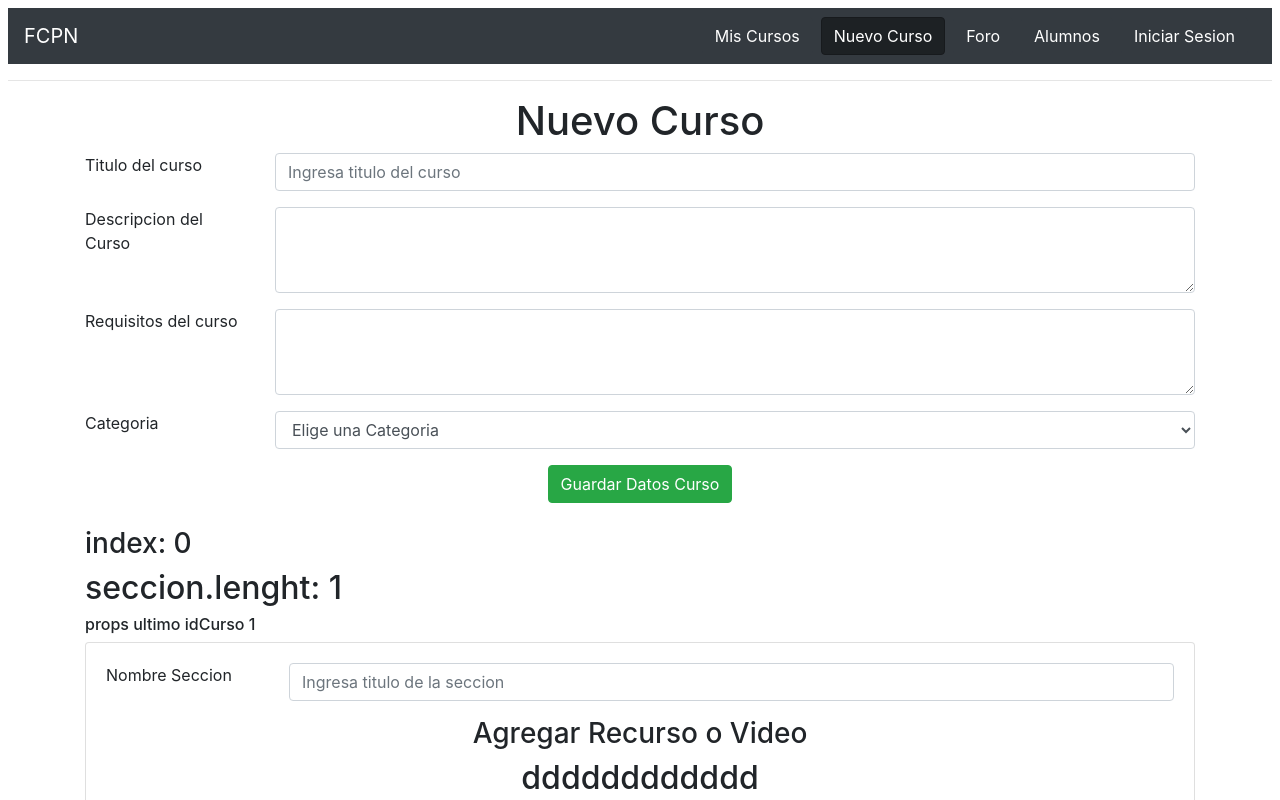
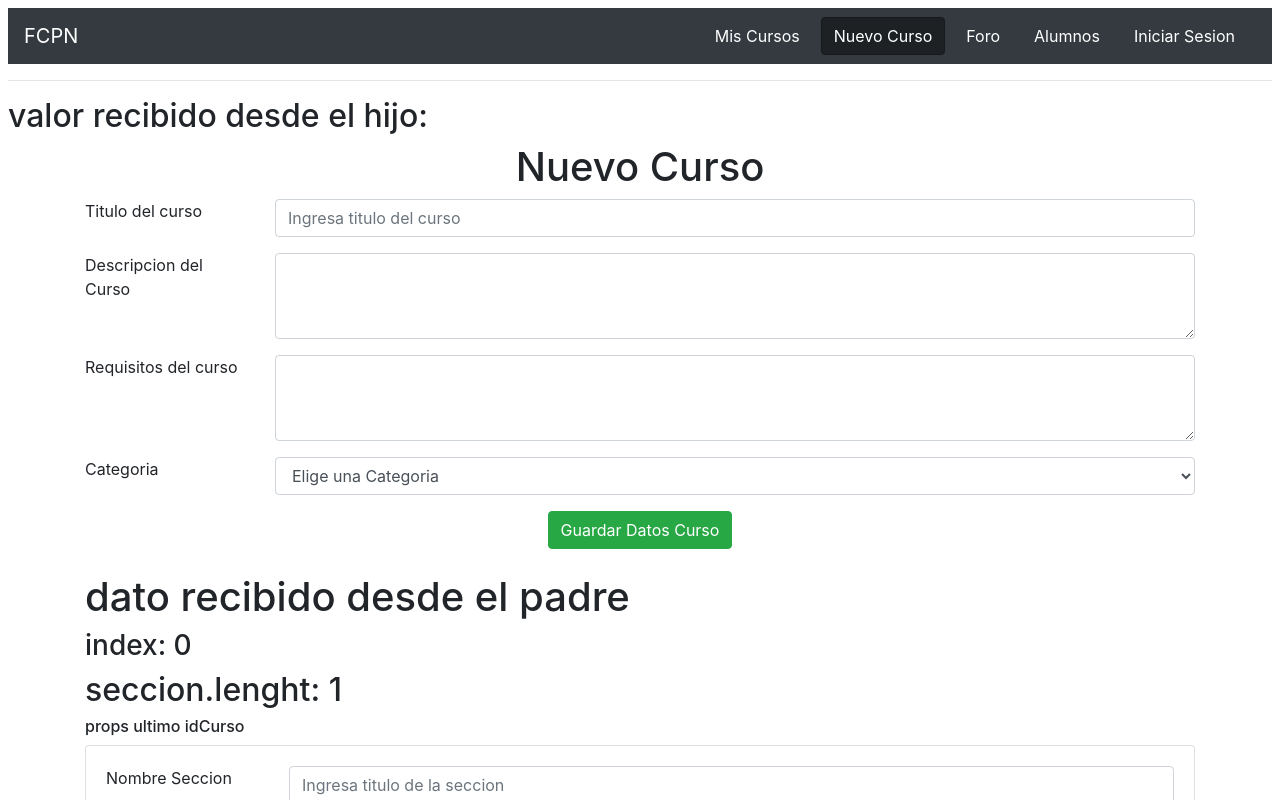
Before and after one commit to Marisabel-Condori/UF-CPN, a React (Create React App) app: page /NuevoCurso in a window 1280 px wide. Shown: the top 800 px of the page. Built offline with nearby package versions, Linux system fonts and the light colour scheme.

Commit message:
envia datos del hijo al padre funcionando

```diff
--- a/src/components/customs/NuevoCursoDatos.jsx
+++ b/src/components/customs/NuevoCursoDatos.jsx
@@ -10,8 +10,11 @@ const NuevoCursoDatos = ({functionP} ) => {
     const [idChild, setIdChild] = useState(null)
 
     useEffect(()=>{
-        functionP(idChild)
-    }, [functionP, idChild])
+        if (idChild) {
+            console.log('mostrnado idchild useEfect: '+idChild);
+            functionP(idChild)
+        }
+    }, [idChild])
 
     const { register, formState: { errors }, handleSubmit } = useForm();
 
--- a/src/components/customs/SeccionesCurso.jsx
+++ b/src/components/customs/SeccionesCurso.jsx
@@ -3,10 +3,10 @@ import shortid from 'shortid'
 
 import SeccionCurso from './SeccionCurso'
 
-const SeccionesCurso = (props) => {
+const SeccionesCurso = ({idCursoP}) => {
+  console.log('dato recibido desde el padre: '+idCursoP);
 
    const [seccionLista, setSeccionLista] = useState([<SeccionCurso />])
-  //const [seccionLista, setSeccionLista] = useState([])
 
   const agregaNuevaSeccion = () => {
     console.log('adicionando seccioooooooon a la lista')
@@ -22,13 +22,14 @@ const SeccionesCurso = (props) => {
 
   return (
     <div>
+      <h1>dato recibido desde el padre {idCursoP}</h1>
       {
         seccionLista.map((seccion, index) => (
           <div key={index}>
             <h3>index: {index}</h3>
             <h2>seccion.lenght: {seccionLista.length}</h2>
             {/* <h2>{seccion.id}</h2> */}
-            <SeccionCurso idCurso={props.idCurso} />
+            <SeccionCurso idCurso={idCursoP} />
             {
               seccionLista.length > 1 && (
                 <button type='button' className='btn btn-danger my-2' onClick={() => eliminarSeccion(seccion.id)}>Eliminar seccion</button>
--- a/src/components/pages/NuevoCurso.jsx
+++ b/src/components/pages/NuevoCurso.jsx
@@ -14,10 +14,11 @@ const NuevoCurso = () => {
 
   return (
     <>
+    <h2>valor recibido desde el hijo: {idCurso}</h2>
       <div className="container">
         <center><h1>Nuevo Curso</h1></center>
           <NuevoCursoDatos idCursoP={idCurso} functionP={modificaID}/>
-          <SeccionesCurso idCurso={1}/>
+          <SeccionesCurso idCursoP={idCurso}/>
           {/* <SeccionesCurso datoIDcurso={idCurso} */}
 
         {/*
```
